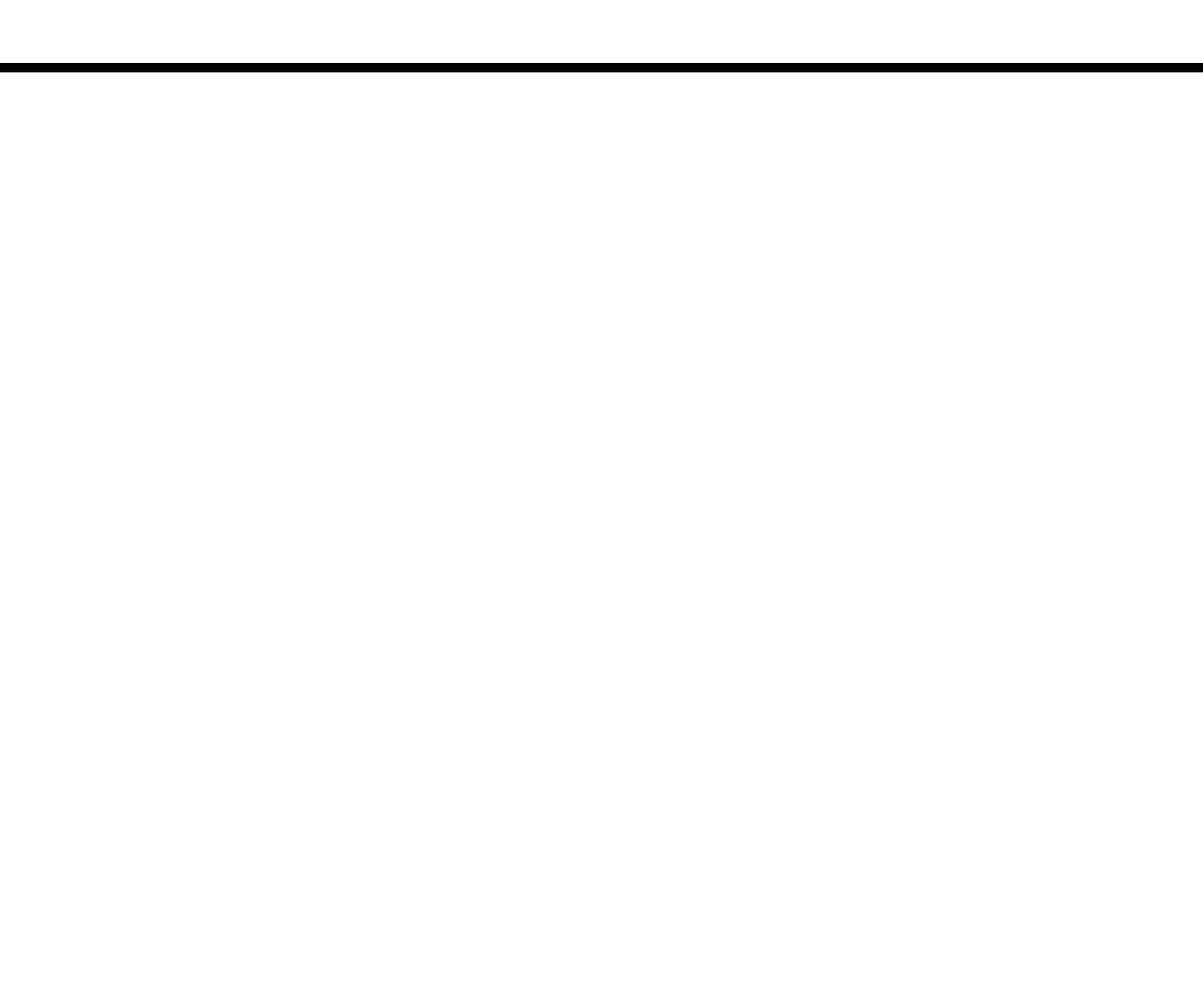
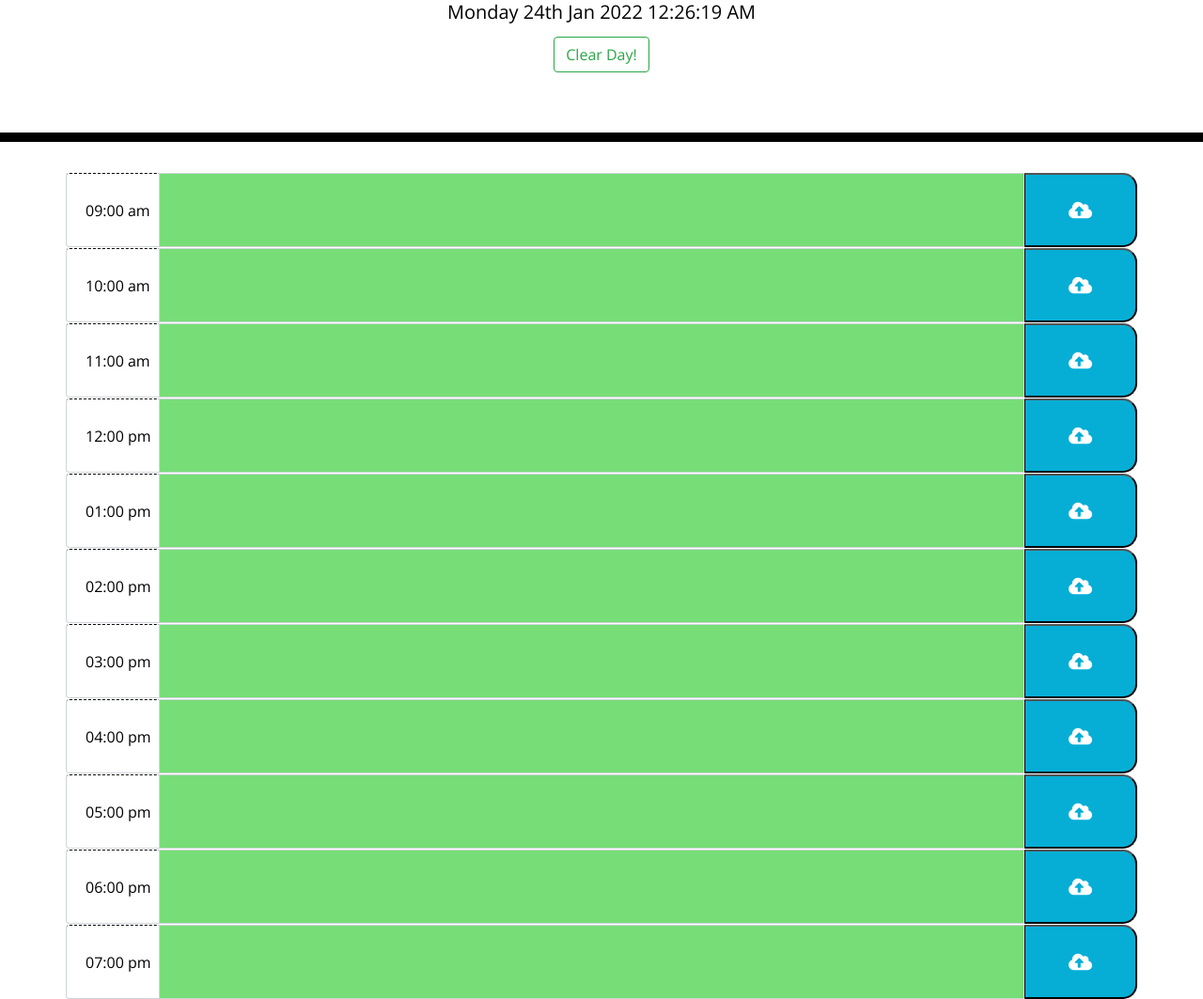
Before and after one commit to mets0811/scheduler, a plain HTML site: page index.html in a window 1280 px wide. Shown: the part 191-1254 px from the top of the page at 94% size. Before the commit the page ends 800 px from the top, so only its background shows below. Drawn offline with nearby package versions, Linux system fonts and the light colour scheme; files that its build step writes are made by us from their sources.

Commit message:
final touches on javascript

```diff
--- a/index.html
+++ b/index.html
@@ -18,21 +18,135 @@
       href="https://fonts.googleapis.com/css?family=Open+Sans&display=swap"
       rel="stylesheet"
     />
-    <link rel="stylesheet" href="style.css" />
+    <link rel="stylesheet" href="./assets/css/style.css" />
     <title>Work Day Scheduler</title>
   </head>
 
   <body>
+    <!--this section goes at the top-->
     <header class="jumbotron">
       <h1 class="display-3">Work Day Scheduler</h1>
       <p class="lead">A simple calendar app for scheduling your work day</p>
       <p id="currentDay" class="lead"></p>
+      <button type="button" class="btn btn-outline-success" id="clearDay">Clear Day!</button>
+
     </header>
+    <!--the rest of here will be the itirenary-->
     <div class="container">
       <!-- Timeblocks go here -->
-    </div>
+      <div class="row">
+        <div class="input-group">
+          <div class="input-group-prepend">
+            <!--9:00am-->
+            <span class="input-group-text hour">09:00 am </span>
+          </div>
+          <textarea class="form-control" aria-label="With textarea" id="9am"></textarea>
+          <button type="button" class="saveBtn"><i class="fas fa-cloud-upload-alt"></i></button>
+        </div>
+      </div>
+      <!--10:00am-->
+      <div class="row">
+        <div class="input-group">
+          <div class="input-group-prepend">
+            <span class="input-group-text hour">10:00 am </span>
+          </div>
+          <textarea class="form-control" aria-label="With textarea" id="10am"></textarea>
+          <button type="button" class="saveBtn"><i class="fas fa-cloud-upload-alt"></i></button>
+        </div>
+      </div>
+      <!--11:00am-->
+      <div class="row">
+        <div class="input-group">
+          <div class="input-group-prepend">
+            <span class="input-group-text hour">11:00 am </span>
+          </div>
+          <textarea class="form-control" aria-label="With textarea" id="11am"></textarea>
+          <button type="button" class="saveBtn"><i class="fas fa-cloud-upload-alt"></i></button>
+        </div>
+      </div>
+      <!--12:00pm-->
+      <div class="row">
+        <div class="input-group">
+          <div class="input-group-prepend">
+            <span class="input-group-text hour">12:00 pm </span>
+          </div>
+          <textarea class="form-control" aria-label="With textarea" id="12pm"></textarea>
+          <button type="button" class="saveBtn"><i class="fas fa-cloud-upload-alt"></i></button>
+        </div>
+      </div>
+      <!--1:00pm-->
+      <div class="row">
+        <div class="input-group">
+          <div class="input-group-prepend">
+            <span class="input-group-text hour">01:00 pm </span>
+          </div>
+          <textarea class="form-control" aria-label="With textarea" id="13pm"></textarea>
+          <button type="button" class="saveBtn"><i class="fas fa-cloud-upload-alt"></i></button>
+        </div>
+      </div>
+      <!--2:00pm-->
+      <div class="row">
+        <div class="input-group">
+          <div class="input-group-prepend">
+            <span class="input-group-text hour">02:00 pm </span>
+          </div>
+          <textarea class="form-control" aria-label="With textarea" id="14pm"></textarea>
+          <button type="button" class="saveBtn"><i class="fas fa-cloud-upload-alt"></i></button>
+        </div>
+      </div>
+      <!--3:00pm-->
+      <div class="row">
+        <div class="input-group">
+          <div class="input-group-prepend">
+            <span class="input-group-text hour">03:00 pm </span>
+          </div>
+          <textarea class="form-control" aria-label="With textarea" id="15pm"></textarea>
+          <button type="button" class="saveBtn"><i class="fas fa-cloud-upload-alt"></i></button>
+        </div>
+      </div>
+      <!--4:00pm-->
+      <div class="row">
+        <div class="input-group">
+          <div class="input-group-prepend">
+            <span class="input-group-text hour">04:00 pm </span>
+          </div>
+          <textarea class="form-control" aria-label="With textarea" id="16pm"></textarea>
+          <button type="button" class="saveBtn"><i class="fas fa-cloud-upload-alt"></i></button>
+        </div>
+      </div>
+      <!--5:00pm-->
+      <div class="row">
+        <div class="input-group">
+          <div class="input-group-prepend">
+            <span class="input-group-text hour">05:00 pm </span>
+          </div>
+          <textarea class="form-control" aria-label="With textarea" id="17pm"></textarea>
+          <button type="button" class="saveBtn"><i class="fas fa-cloud-upload-alt"></i></button>
+        </div>
+      </div>
+      <!--6:00pm-->
+      <div class="row">
+        <div class="input-group">
+          <div class="input-group-prepend">
+            <span class="input-group-text hour">06:00 pm </span>
+          </div>
+          <textarea class="form-control" aria-label="With textarea" id="18pm"></textarea>
+          <button type="button" class="saveBtn"><i class="fas fa-cloud-upload-alt"></i></button>
+        </div>
+      </div>
+      <!--7:00pm-->
+      <div class="row">
+        <div class="input-group">
+          <div class="input-group-prepend">
+            <span class="input-group-text hour">07:00 pm </span>
+          </div>
+          <textarea class="form-control" aria-label="With textarea" id="19pm"></textarea>
+          <button type="button" class="saveBtn"><i class="fas fa-cloud-upload-alt"></i></button>
+        </div>
+      </div>
 
     <script src="https://code.jquery.com/jquery-3.4.1.min.js"></script>
     <script src="https://cdnjs.cloudflare.com/ajax/libs/moment.js/2.24.0/moment.min.js"></script>
+    <script src="./assets/js/script.js"></script>
   </body>
 </html>
```
